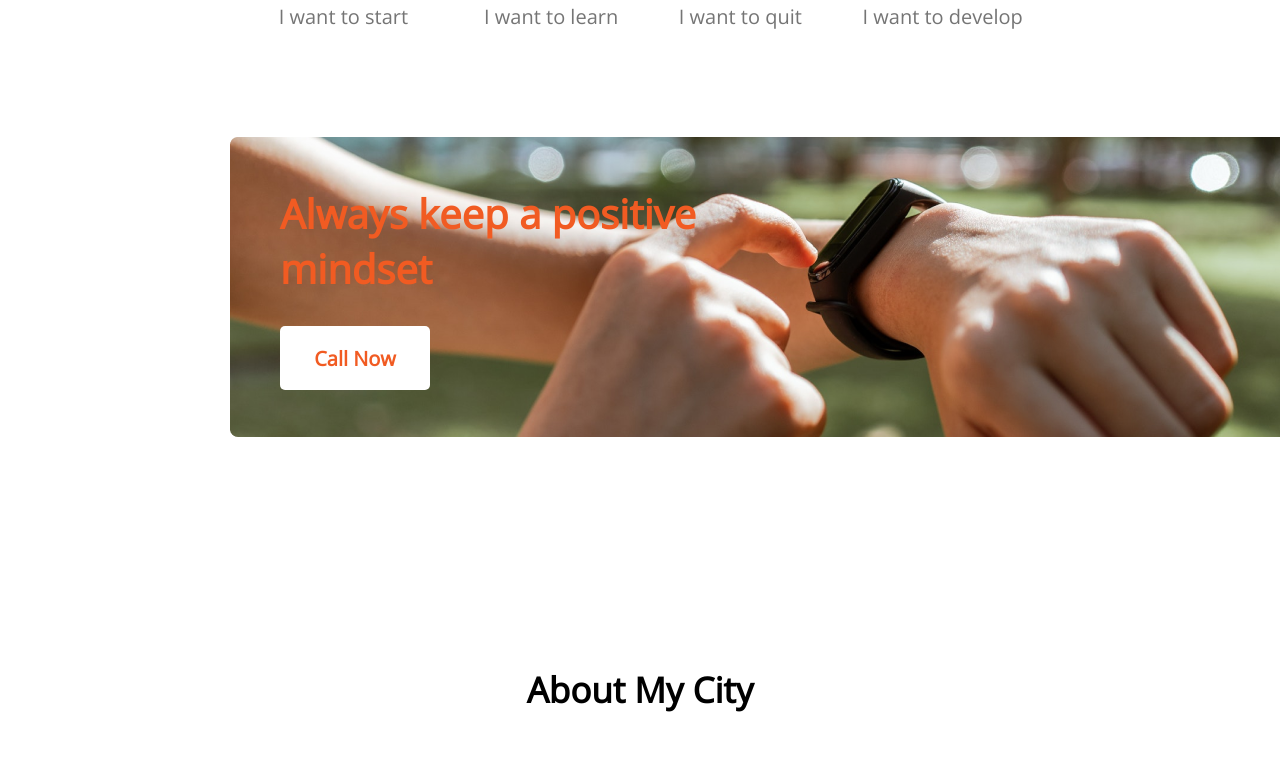
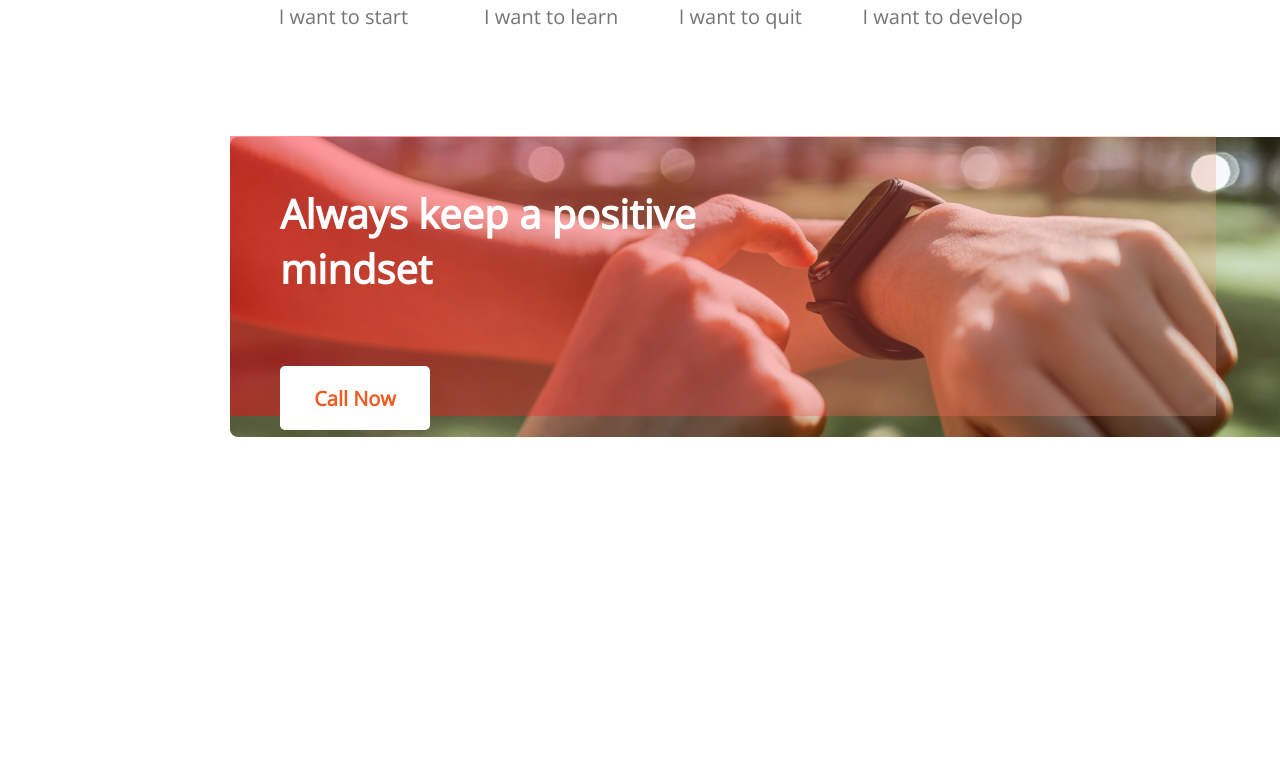
Before and after one commit to rezwanaridi/assignment1, a plain HTML site: page index.html in a window 1280 px wide. Shown: the part 2224-2984 px from the top of the page. Drawn offline with nearby package versions, Linux system fonts and the light colour scheme.

Commit message:
tried to add gradient

```diff
--- a/styles/style.css
+++ b/styles/style.css
@@ -130,23 +130,30 @@ i{
 .wrapper{
     background-image:url('../images/watch.png');
     width: 150vh;
-    height: 60vh;
+    height: 80vh;
     background-repeat: no-repeat;
     margin: 0 auto;
     border-radius: 0px;
+    position: relative;
+    /* background-image: linear-gradient(to right,rgba(212, 131, 135, 0.438),rgba(214, 89, 31, 0.315)); */
 }
 .grad-header{
-    color: #F15B22;
+    color: white;
     padding-left: 50px;
     padding-top: 50px;
+    padding-right: 520px;
+    padding-bottom: 120px;
     font-weight: 700;
     font-size: 40px;
+    position: absolute;
+    background-image: linear-gradient(to right,rgba(255, 0, 13, 0.438),rgba(230, 162, 131, 0.315));
 
 }
 .btn-2{
+    position: absolute;
     color: #F15B22;
     margin-left: 50px;
-    margin-top: 30px;
+    margin-top: 230px;
     background: #ffffff;
     font-weight: 600;
     font-size: 20px;
@@ -201,9 +208,6 @@ footer{
 .foo{
     display: flex;
     gap: 50px;
-    /* justify-content: space-between;*/
-    /* margin: 1px 200px 0px 230px;
-    padding-bottom: 100px;  */
 
 }
 .subscribe-title{
@@ -228,7 +232,7 @@ footer{
     border: 1px solid white;
     width: 261px;
     height: 44px;
-    /* padding-left: 30px; */
+
 }
 .left{
     align-items: center;
@@ -244,8 +248,6 @@ footer{
 .social-icons{
     padding-left: 80px;
     margin-bottom: 30px;
-    /* padding-top: 20px;
-    margin-right: 10px; */
 }
 .left-desc{
     color: white;
```
